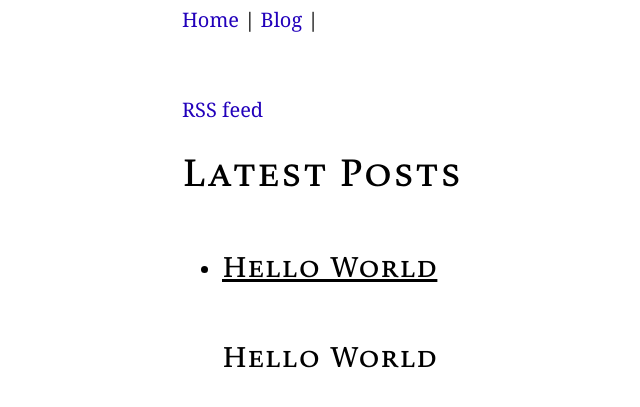
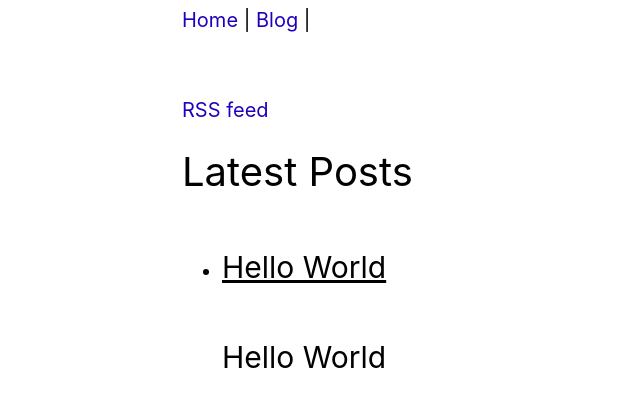
Before and after one commit to tjcwilk/tjcwilk.github.io, a Jekyll site: the page built from blog.html, in a window 1280 px wide. Shown: the top 407 px of the page, without its empty margins (58-698 px from the left). Built offline with Jekyll 4.4.1, drawn with Linux system fonts in a browser that asks for light colours.

Commit message:
Update site typography to modern system sans

```diff
--- a/assets/css/style.css
+++ b/assets/css/style.css
@@ -8,7 +8,7 @@ body {
     max-width: 40em;
     margin: 0 auto;
     padding: 5px;
-    font-family: Georgia, serif;
+    font-family: -apple-system, BlinkMacSystemFont, "Segoe UI", Roboto, "Helvetica Neue", Arial, sans-serif;
     font-size: 20px;
     line-height: 30px;
     background-color: #fff;
@@ -29,13 +29,13 @@ label,
 div.blogparent,
 input[type="submit"],
 figcaption {
-    font-family: valkyrie_c4;
+    font-family: -apple-system, BlinkMacSystemFont, "Segoe UI", Roboto, "Helvetica Neue", Arial, sans-serif;
     font-weight: normal;
     font-style: normal
 }
 
 span.url {
-    font-family: Georgia, serif;
+    font-family: inherit;
 }
 
 small,
```
